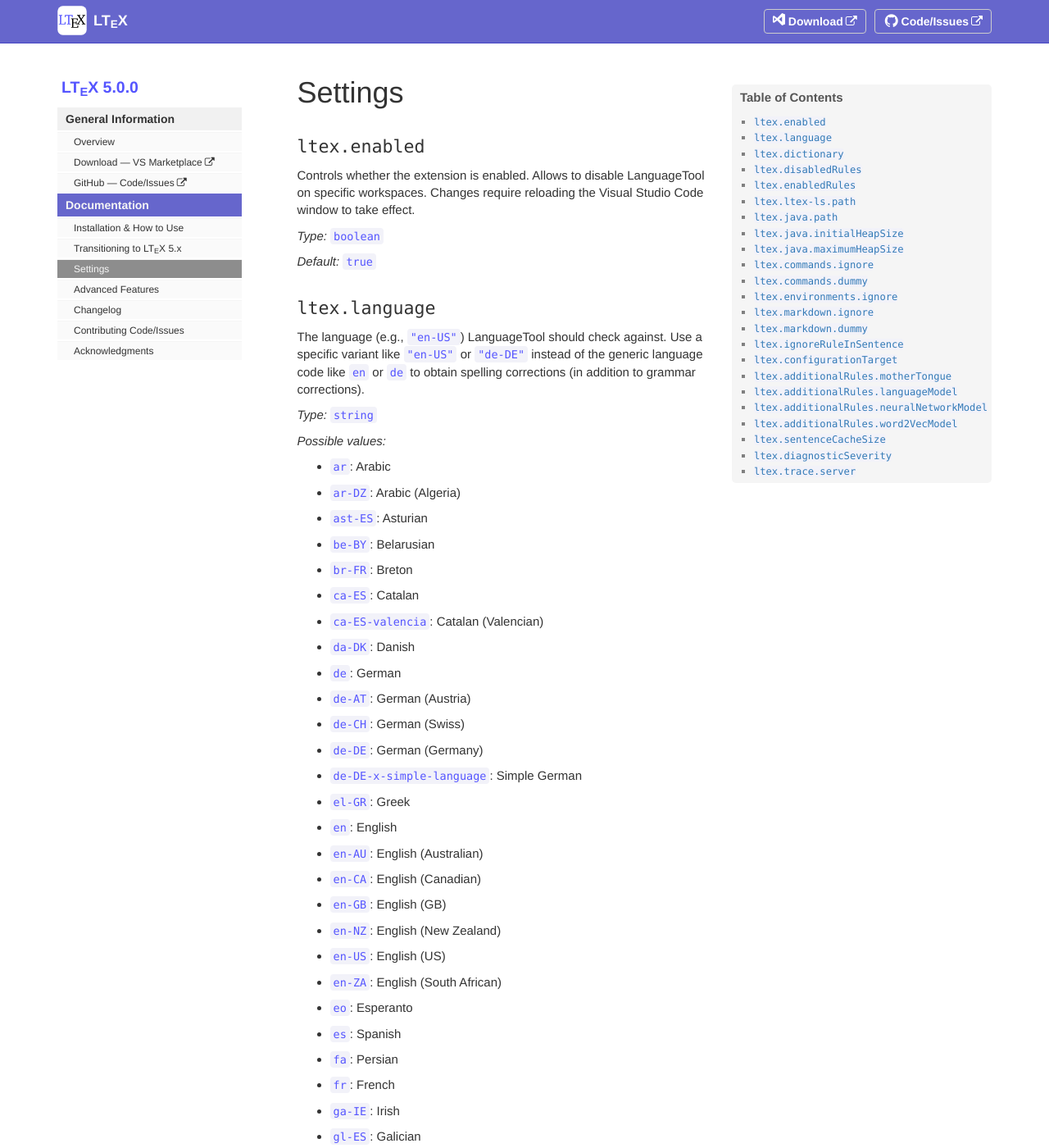
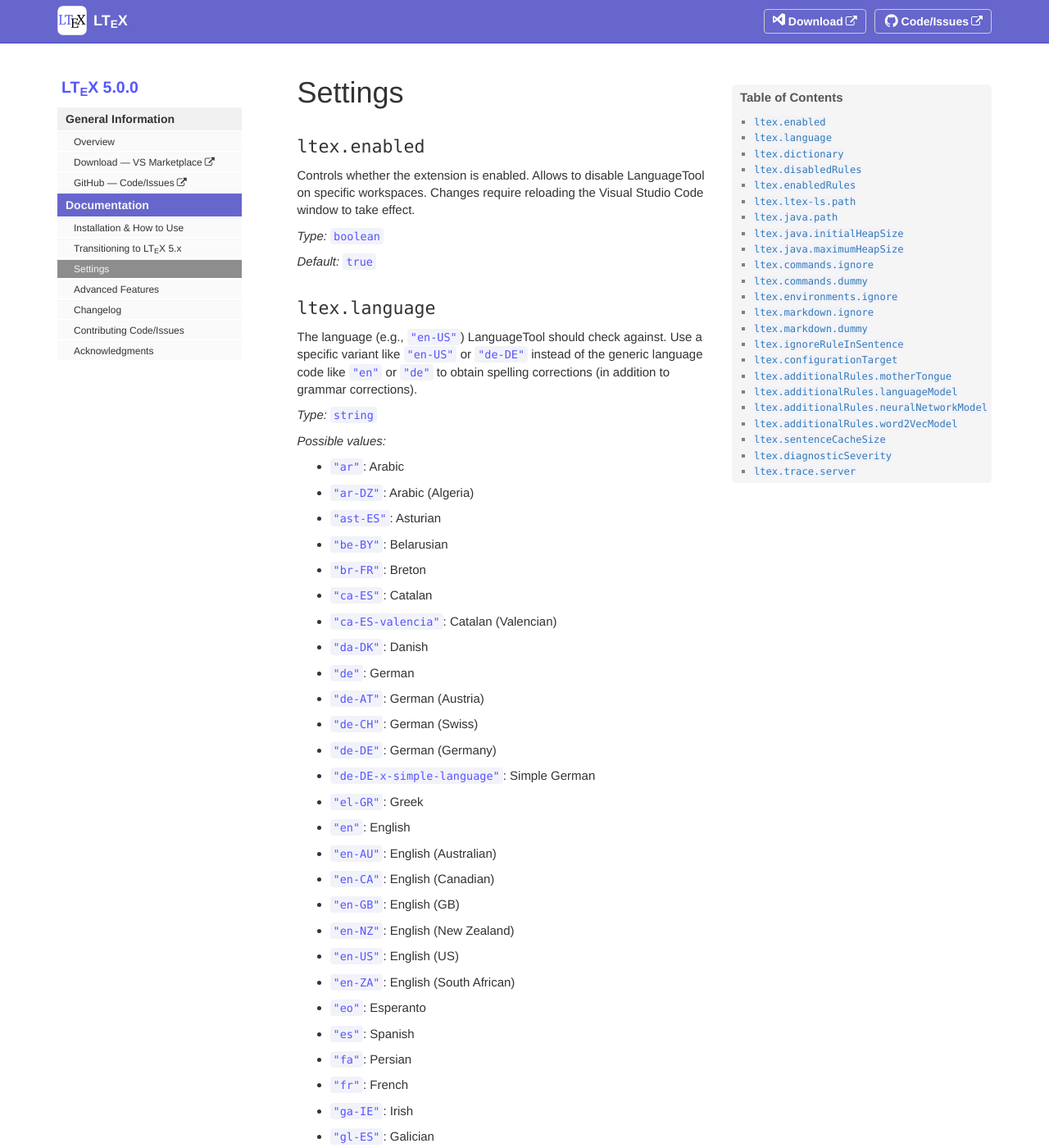
Before and after one commit to valentjn/vscode-ltex, a Jekyll site: the page built from pages/docs/settings.md, in a window 1280 px wide and 1400 px high. Shown: the whole window at 82% size. Built offline with Jekyll 4.4.1, drawn with Linux system fonts in a browser that asks for light colours; comment, search, counter and statistics services are not loaded; some of the changed text lies outside the part shown.

```diff
--- a/pages/docs/settings.md
+++ b/pages/docs/settings.md
@@ -14,58 +14,58 @@ Controls whether the extension is enabled. Allows to disable LanguageTool on spe
 
 ## `ltex.language`
 
-The language (e.g., `"en-US"`) LanguageTool should check against. Use a specific variant like `"en-US"` or `"de-DE"` instead of the generic language code like `en` or `de` to obtain spelling corrections (in addition to grammar corrections).
+The language (e.g., `"en-US"`) LanguageTool should check against. Use a specific variant like `"en-US"` or `"de-DE"` instead of the generic language code like `"en"` or `"de"` to obtain spelling corrections (in addition to grammar corrections).
 
 *Type:* `string`
 
 *Possible values:*
 
-- `ar`: Arabic
-- `ar-DZ`: Arabic (Algeria)
-- `ast-ES`: Asturian
-- `be-BY`: Belarusian
-- `br-FR`: Breton
-- `ca-ES`: Catalan
-- `ca-ES-valencia`: Catalan (Valencian)
-- `da-DK`: Danish
-- `de`: German
-- `de-AT`: German (Austria)
-- `de-CH`: German (Swiss)
-- `de-DE`: German (Germany)
-- `de-DE-x-simple-language`: Simple German
-- `el-GR`: Greek
-- `en`: English
-- `en-AU`: English (Australian)
-- `en-CA`: English (Canadian)
-- `en-GB`: English (GB)
-- `en-NZ`: English (New Zealand)
-- `en-US`: English (US)
-- `en-ZA`: English (South African)
-- `eo`: Esperanto
-- `es`: Spanish
-- `fa`: Persian
-- `fr`: French
-- `ga-IE`: Irish
-- `gl-ES`: Galician
-- `it`: Italian
-- `ja-JP`: Japanese
-- `km-KH`: Khmer
-- `nl`: Dutch
-- `pl-PL`: Polish
-- `pt`: Portuguese
-- `pt-AO`: Portuguese (Angola preAO)
-- `pt-BR`: Portuguese (Brazil)
-- `pt-MZ`: Portuguese (Moçambique preAO)
-- `pt-PT`: Portuguese (Portugal)
-- `ro-RO`: Romanian
-- `ru-RU`: Russian
-- `sk-SK`: Slovak
-- `sl-SI`: Slovenian
-- `sv`: Swedish
-- `ta-IN`: Tamil
-- `tl-PH`: Tagalog
-- `uk-UA`: Ukrainian
-- `zh-CN`: Chinese
+- `"ar"`: Arabic
+- `"ar-DZ"`: Arabic (Algeria)
+- `"ast-ES"`: Asturian
+- `"be-BY"`: Belarusian
+- `"br-FR"`: Breton
+- `"ca-ES"`: Catalan
+- `"ca-ES-valencia"`: Catalan (Valencian)
+- `"da-DK"`: Danish
+- `"de"`: German
+- `"de-AT"`: German (Austria)
+- `"de-CH"`: German (Swiss)
+- `"de-DE"`: German (Germany)
+- `"de-DE-x-simple-language"`: Simple German
+- `"el-GR"`: Greek
+- `"en"`: English
+- `"en-AU"`: English (Australian)
+- `"en-CA"`: English (Canadian)
+- `"en-GB"`: English (GB)
+- `"en-NZ"`: English (New Zealand)
+- `"en-US"`: English (US)
+- `"en-ZA"`: English (South African)
+- `"eo"`: Esperanto
+- `"es"`: Spanish
+- `"fa"`: Persian
+- `"fr"`: French
+- `"ga-IE"`: Irish
+- `"gl-ES"`: Galician
+- `"it"`: Italian
+- `"ja-JP"`: Japanese
+- `"km-KH"`: Khmer
+- `"nl"`: Dutch
+- `"pl-PL"`: Polish
+- `"pt"`: Portuguese
+- `"pt-AO"`: Portuguese (Angola preAO)
+- `"pt-BR"`: Portuguese (Brazil)
+- `"pt-MZ"`: Portuguese (Moçambique preAO)
+- `"pt-PT"`: Portuguese (Portugal)
+- `"ro-RO"`: Romanian
+- `"ru-RU"`: Russian
+- `"sk-SK"`: Slovak
+- `"sl-SI"`: Slovenian
+- `"sv"`: Swedish
+- `"ta-IN"`: Tamil
+- `"tl-PH"`: Tagalog
+- `"uk-UA"`: Ukrainian
+- `"zh-CN"`: Chinese
 
 *Default:* `"en-US"`
 
@@ -850,14 +850,14 @@ Maximum size of the Java heap memory in megabytes (corresponds to Java's `-Xmx`
 
 ## `ltex.commands.ignore`
 
-List of additional LaTeX commands to be ignored by the LaTeX parser, listed together with empty arguments (e.g., `\ref{}`, `\documentclass[]{}`). Don't forget to escape the initial backslash by replacing it with two backslashes.
+List of additional LaTeX commands to be ignored by the LaTeX parser, listed together with empty arguments (e.g., `"\ref{}"`, `"\documentclass[]{}"`). Don't forget to escape the initial backslash by replacing it with two backslashes.
 
 *Type:* `array`
 
 *Examples:*
 
-- `\ref{}`
-- `\documentclass[]{}`
+- `"\\ref{}"`
+- `"\\documentclass[]{}"`
 
 *Default:* `[]`
 
@@ -873,14 +873,14 @@ Array where each entry has the following type:
 
 ## `ltex.commands.dummy`
 
-List of additional LaTeX commands to be replaced by dummy words (i.e., `Dummy0`, `Dummy1`, etc.), listed together with empty arguments (e.g., `\cite{}`, `\cite[]{}`). LTeX internally uses this mechanism for equations, citations, references, and similar constructs that are part of the sentence structure and for which LanguageTool would throw an error if simply omitted from the checked text. Don't forget to escape the initial backslash by replacing it with two backslashes.
+List of additional LaTeX commands to be replaced by dummy words (i.e., `Dummy0`, `Dummy1`, etc.), listed together with empty arguments (e.g., `"\cite{}"`, `"\cite[]{}"`). LTeX internally uses this mechanism for equations, citations, references, and similar constructs that are part of the sentence structure and for which LanguageTool would throw an error if simply omitted from the checked text. Don't forget to escape the initial backslash by replacing it with two backslashes.
 
 *Type:* `array`
 
 *Examples:*
 
-- `\cite{}`
-- `\cite[]{}`
+- `"\\cite{}"`
+- `"\\cite[]{}"`
 
 *Default:* `[]`
 
@@ -902,8 +902,8 @@ List of additional LaTeX environments to be ignored by the LaTeX parser.
 
 *Examples:*
 
-- `lstlisting`
-- `verbatim`
+- `"lstlisting"`
+- `"verbatim"`
 
 *Default:* `[]`
 
@@ -1018,8 +1018,8 @@ Optional mother tongue of the user (e.g., `"de-DE"`). If set, additional rules w
 
 *Examples:*
 
-- `en-US`
-- `de-DE`
+- `"en-US"`
+- `"de-DE"`
 
 *Default:* `null`
 
@@ -1063,10 +1063,10 @@ Severity of the diagnostics corresponding to the grammar and spelling errors. Al
 
 *Possible values:*
 
-- `error`: Error diagnostics are usually underlined with a red squiggly line and appear in editor, minimap, Problems tab, and Explorer.
-- `warning`: Warning diagnostics are usually underlined with a yellow squiggly line and appear in editor, minimap, Problems tab, and Explorer.
-- `information`: Information diagnostics are usually underlined with a blue squiggly line and appear in editor, minimap, and Problems tab, but not in the Explorer.
-- `hint`: Hint diagnostics are not underlined (only subtly marked) and only appear in the editor, not in minimap, Problems tab, or Explorer.
+- `"error"`: Error diagnostics are usually underlined with a red squiggly line and appear in editor, minimap, Problems tab, and Explorer.
+- `"warning"`: Warning diagnostics are usually underlined with a yellow squiggly line and appear in editor, minimap, Problems tab, and Explorer.
+- `"information"`: Information diagnostics are usually underlined with a blue squiggly line and appear in editor, minimap, and Problems tab, but not in the Explorer.
+- `"hint"`: Hint diagnostics are not underlined (only subtly marked) and only appear in the editor, not in minimap, Problems tab, or Explorer.
 
 *Default:* `"information"`
 
@@ -1078,8 +1078,8 @@ Debug setting to log the communication between language client and server. When
 
 *Possible values:*
 
-- `off`: Don't log any of the communication between language client and server.
-- `messages`: Log the type of requests and responses between language client and server.
-- `verbose`: Log the type and contents of requests and responses between language client and server.
+- `"off"`: Don't log any of the communication between language client and server.
+- `"messages"`: Log the type of requests and responses between language client and server.
+- `"verbose"`: Log the type and contents of requests and responses between language client and server.
 
 *Default:* `"off"`
--- a/tools/updateFromRepo.py
+++ b/tools/updateFromRepo.py
@@ -8,7 +8,7 @@ import re
 
 
 def formatList(json_):
-  return "\n".join(f"- `{x}`" for x in json_)
+  return "\n".join(f"- {formatAsJson(x)}" for x in json_)
 
 def formatType(type_):
   if isinstance(type_, str) or (len(type_) == 1):
@@ -19,7 +19,7 @@ def formatType(type_):
     return ", ".join(f"`{x}`" for x in type_[:-2]) + f", `{type_[-2]}` or `{type_[-1]}`"
 
 def formatEnum(enumNames, enumDescriptions, indent=0):
-  formatEnumEntries = (lambda x, y: f"`{x}`: {y}" if y is not None else f"`{x}`")
+  formatEnumEntries = (lambda x, y: formatAsJson(x) + (f": {y}" if y is not None else ""))
   markdown = "\n".join(f"- {formatEnumEntries(x, y)}" for x, y in zip(enumNames, enumDescriptions))
   markdown += "\n"
   return markdown
```
